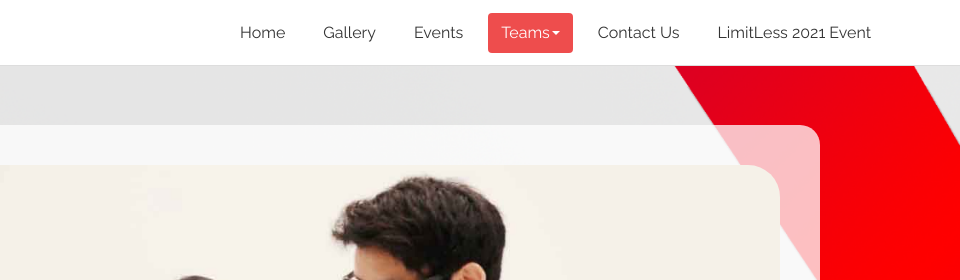
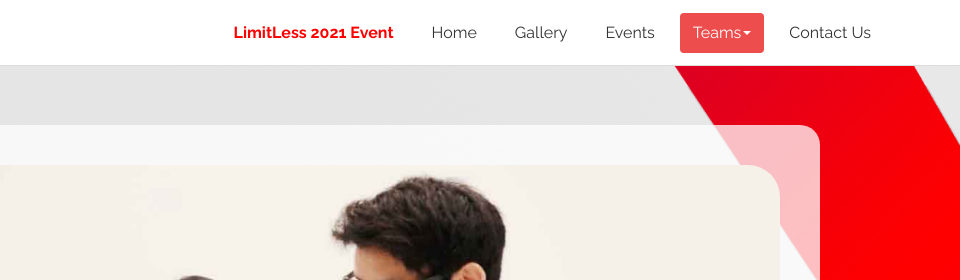
Before and after one commit to TEDxSunwayUniversity/tedxsu-website, a plain HTML site: page Teams/2019.html in a window 1280 px wide. Shown: the top 280 px of the page, 320-1280 px from the left. Drawn offline with nearby package versions, Linux system fonts and the light colour scheme.

Commit message:
Reposition Limitless 2021 Event (Red,Bold)

```diff
--- a/Teams/2019.html
+++ b/Teams/2019.html
@@ -38,6 +38,7 @@
                         class="icon-bar"></span><span class="icon-bar"></span></button></div>
             <div class="collapse navbar-collapse" id="navcol-1">
                 <ul class="nav navbar-nav navbar-right">
+                    <li role="presentation" ><a href="https://dev.tedxsunwayuniversity.com/limitless/"><b style="color:Red">LimitLess 2021 Event</b></a></li>
                     <li role="presentation"><a href="../index.html">Home</a></li>
                     <li role="presentation"><a href="../index.html#gallery">Gallery</a></li>
                     <li role="presentation"><a href="../Events.html">Events</a></li>
@@ -52,7 +53,6 @@
                         </ul>
                     </li>
                     <li role="presentation"><a href="../Contact.html">Contact Us</a></li>
-                    <li role="presentation"><a href="https://dev.tedxsunwayuniversity.com/limitless/">LimitLess 2021 Event</a></li>
                 </ul>
             </div>
         </div>
```
